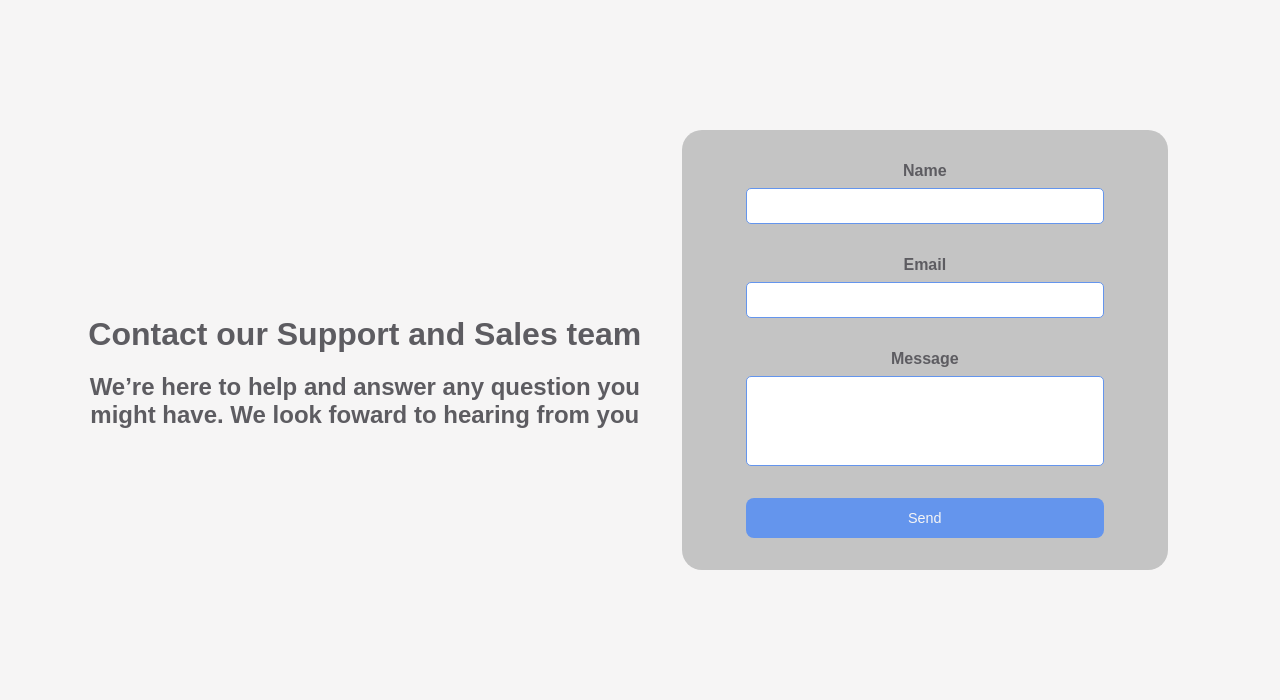
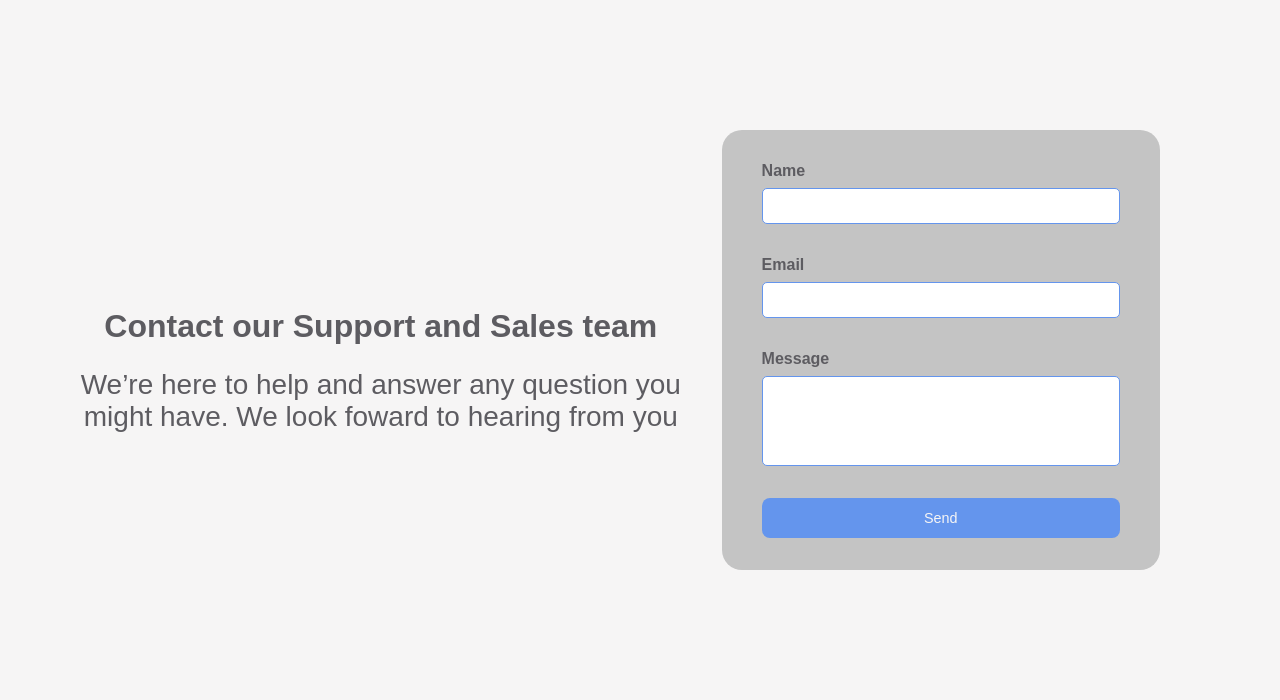
Before and after one commit to NewbeeTryToCode/Praktikum-PBW-C, a PHP site: page /contact.html in a window 1280 px wide. Shown: the part 100-800 px from the top of the page. Run offline with PHP 8.4, Linux system fonts and the light colour scheme; some web fonts are replaced.

```diff
--- a/Modul 2 Link and List/index.html
+++ b/Modul 2 Link and List/index.html
@@ -28,7 +28,7 @@
             <p class="subtittle">“One of the most highly anticipated launches of the year. The Dior x Air Jordan 1 High sneakers are the first collaboration between the luxury powerhouse and sneaker giant. Crafted from wolf grey and sail white leather, these Air Jordan 1
                 High sneakers take on the iconic high-top silhouette, and update it by way of a grey Dior monogram swoosh logo. The perfect balance between classic and high-style.” </p>
             <h2 class="price">$2,000</h2>
-            <a href="" class="btn">Buy Now</a>
+            <a href="https://stockx.com/air-jordan-1-retro-high-dior" class="btn">Buy Now</a>
             <a href="discover.html" class="btn sec">Learn More</a>
         </div>
         <div class="img-wrapper">
--- a/Modul 2 Link and List/res/css/contact.css
+++ b/Modul 2 Link and List/res/css/contact.css
@@ -2,27 +2,27 @@
     display: flex;
     justify-content: space-between;
     align-items: center;
-    text-align: center;
     flex-grow: 1;
 }
 
-.tittle {
+.contact-main-section .tittle {
     font-size: 2em;
     font-weight: 600;
     text-align: center;
 }
 
-.subttitle {
-    font-size: 1.25em;
+.contact-main-section .subtittle {
+    font-size: 1.75em;
     font-weight: 500;
+    text-align: center;
 }
 
 .contact-form {
     background-color: #C4C4C4;
-    width: 45vw;
-    margin: 0 2em;
+    width: 40vw;
+    margin: 0 2.5em;
     max-width: 50%;
-    padding: 2rem 4rem;
+    padding: 2rem 2.5rem;
     border-radius: 20px;
 }
 
@@ -77,4 +77,8 @@
         max-width: inherit;
         margin: 2rem, 0;
     }
+    .form-message {
+        width: 64vw;
+        height: 20vw;
+    }
 }
```
